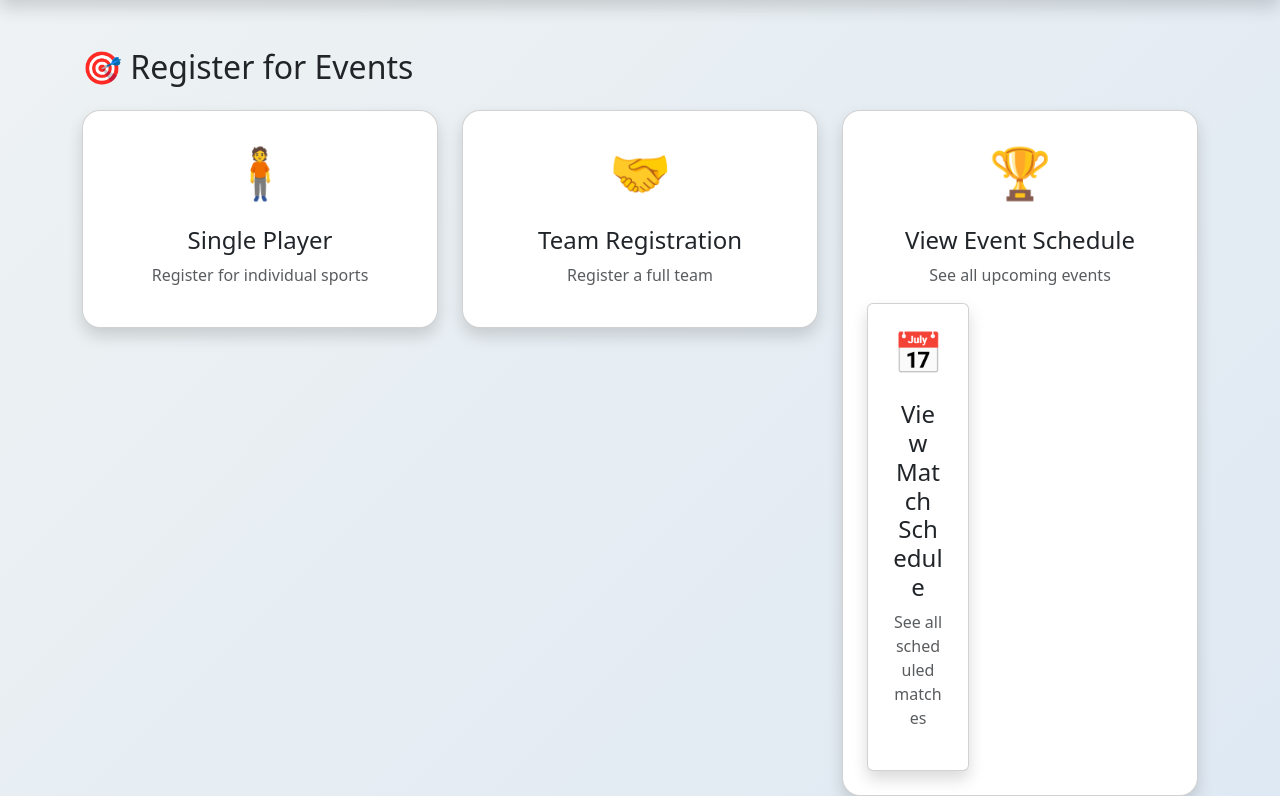
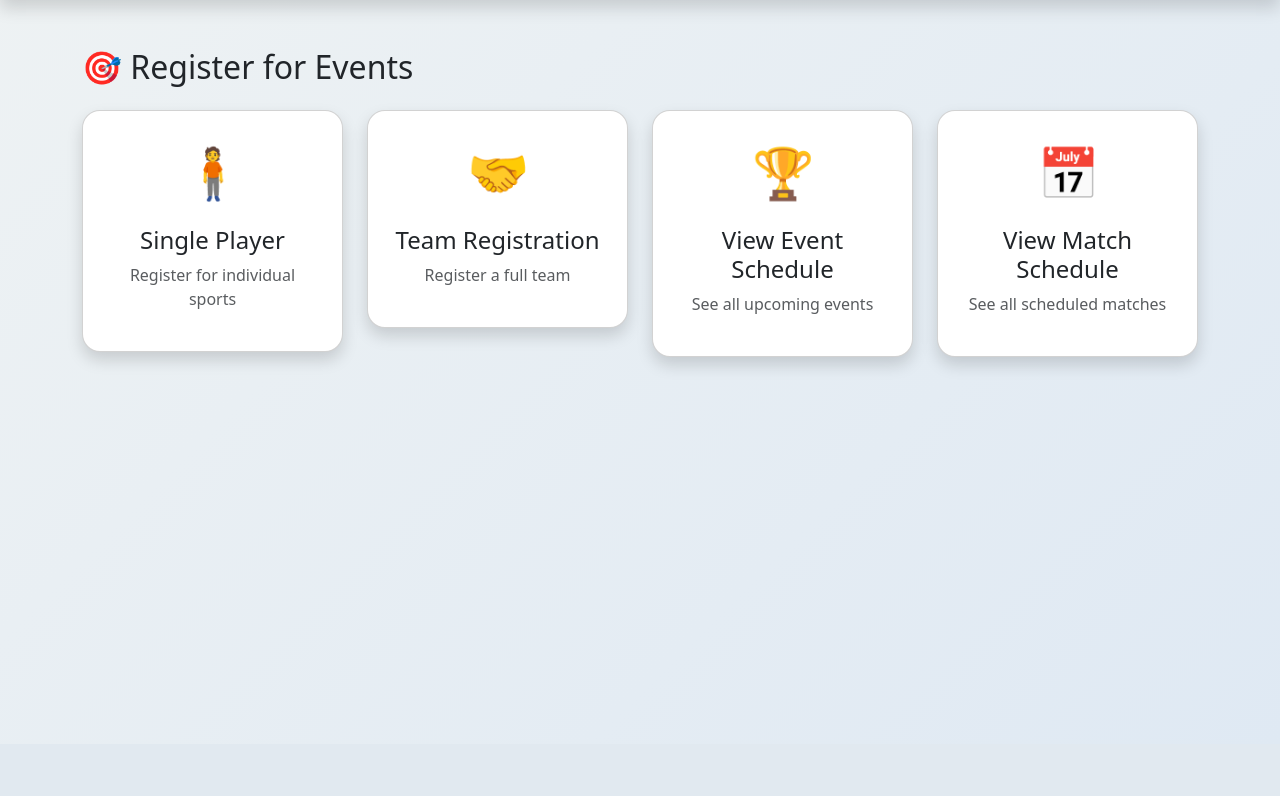
Before and after one commit to skzaid09/sports-portal-supabase, a Flask app: page /player/register in a window 1280 px wide. Shown: the part 56-852 px from the top of the page. After the commit the page ends 423 px from the top, so only its background shows below. Run offline with Flask 3, Linux system fonts and the light colour scheme.

Commit message:
update player dashboard position fix

```diff
--- a/backend/templates/player/register.html
+++ b/backend/templates/player/register.html
@@ -1,4 +1,4 @@
-<!DOCTYPE html>
+<!-- <!DOCTYPE html>
 <html lang="en">
 <head>
 <meta charset="UTF-8">
@@ -117,4 +117,129 @@ onclick="window.location='/player/events'">
 <script src="https://cdn.jsdelivr.net/npm/bootstrap@5.3.2/dist/js/bootstrap.bundle.min.js"></script>
 
 </body>
+</html> -->
+
+<!DOCTYPE html>
+<html lang="en">
+<head>
+<meta charset="UTF-8">
+<meta name="viewport" content="width=device-width, initial-scale=1.0">
+<title>Player Dashboard</title>
+
+<link href="https://cdn.jsdelivr.net/npm/bootstrap@5.3.2/dist/css/bootstrap.min.css" rel="stylesheet">
+
+<style>
+
+body{
+background: linear-gradient(135deg,#eef2f3,#dfe9f3);
+min-height:100vh;
+}
+
+.navbar{
+background:#000;
+}
+
+.reg-card{
+border-radius:18px;
+transition:0.3s;
+cursor:pointer;
+}
+
+.reg-card:hover{
+transform:translateY(-6px);
+box-shadow:0 10px 25px rgba(0,0,0,0.2);
+}
+
+.icon{
+font-size:50px;
+}
+
+</style>
+
+</head>
+
+<body>
+
+<nav class="navbar navbar-dark shadow">
+<div class="container">
+
+<span class="navbar-brand fw-bold">
+🏅 Player Dashboard
+</span>
+
+<a href="/" class="btn btn-outline-light btn-sm">
+Logout
+</a>
+
+</div>
+</nav>
+
+<div class="container mt-5">
+
+<h2 class="mb-4">🎯 Register for Events</h2>
+
+<div class="row g-4">
+
+<!-- SINGLE PLAYER -->
+
+<div class="col-md-3">
+<div class="card reg-card text-center p-4 shadow"
+onclick="window.location='/player/register/single'">
+
+<div class="icon mb-3">🧍</div>
+<h4>Single Player</h4>
+<p class="text-muted">Register for individual sports</p>
+
+</div>
+</div>
+
+
+<!-- TEAM REGISTRATION -->
+
+<div class="col-md-3">
+<div class="card reg-card text-center p-4 shadow"
+onclick="window.location='/player/register/team'">
+
+<div class="icon mb-3">🤝</div>
+<h4>Team Registration</h4>
+<p class="text-muted">Register a full team</p>
+
+</div>
+</div>
+
+
+<!-- VIEW EVENTS -->
+
+<div class="col-md-3">
+<div class="card reg-card text-center p-4 shadow"
+onclick="window.location='/player/events'">
+
+<div class="icon mb-3">🏆</div>
+<h4>View Event Schedule</h4>
+<p class="text-muted">See all upcoming events</p>
+
+</div>
+</div>
+
+
+<!-- VIEW MATCH SCHEDULE -->
+
+<div class="col-md-3">
+<div class="card reg-card text-center p-4 shadow"
+onclick="window.location='/player/matches'">
+
+<div class="icon mb-3">📅</div>
+<h4>View Match Schedule</h4>
+<p class="text-muted">See all scheduled matches</p>
+
+</div>
+</div>
+
+</div>
+
+</div>
+
+<script src="https://cdn.jsdelivr.net/npm/bootstrap@5.3.2/dist/js/bootstrap.bundle.min.js"></script>
+
+</body>
 </html>
```
